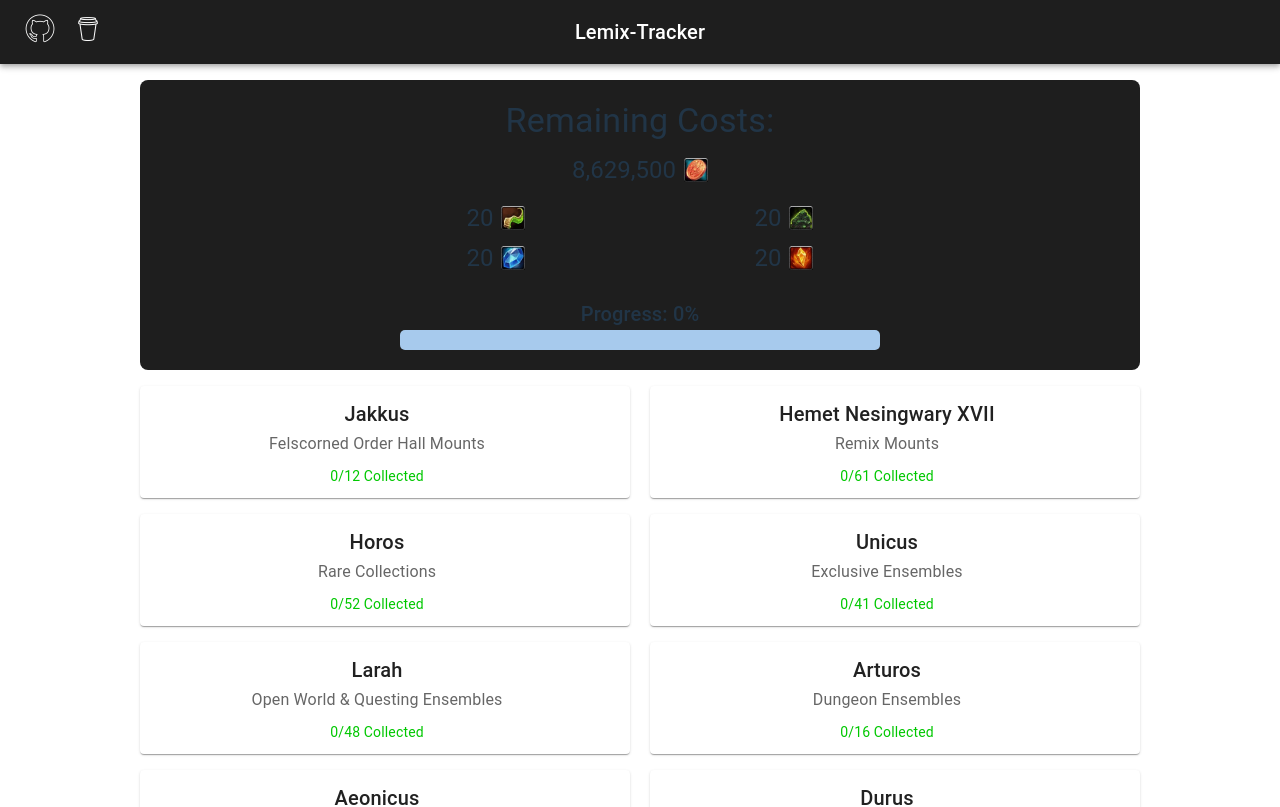
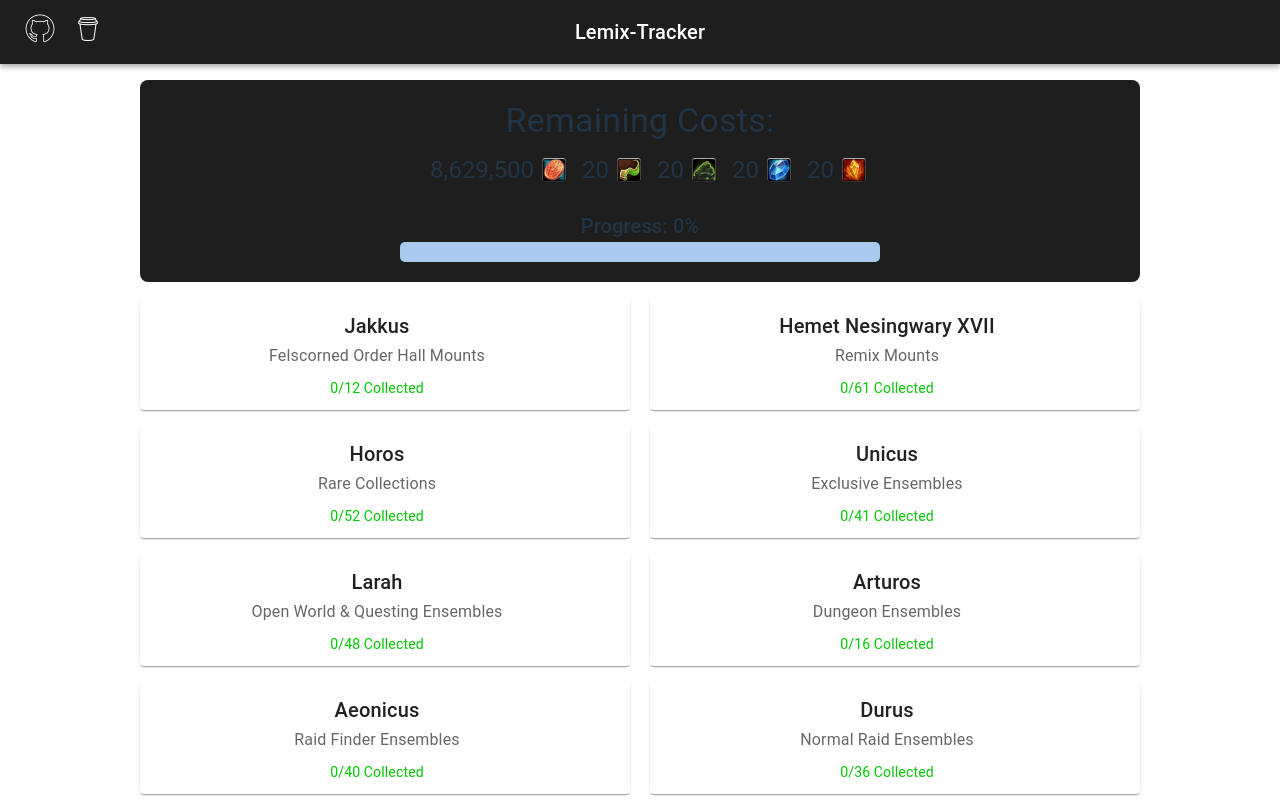
Before and after one commit to TiaMarieG/lemix-tracker, a React (Vite) app: page / in a window 1280 px wide. Shown: the top 807 px of the page. Built offline with nearby package versions, Linux system fonts and the light colour scheme; some icons are missing.

Commit message:
Fixed styling of currencies as I don't want non-bronze to be stacked until screen size is closer to mobile.

```diff
--- a/src/components/TotalCostTracker.jsx
+++ b/src/components/TotalCostTracker.jsx
@@ -5,29 +5,33 @@ import Box from "@mui/material/Box";
 import Typography from "@mui/material/Typography";
 import LinearProgress from "@mui/material/LinearProgress";
 import { currencyIcons } from "../data/currencies";
+import { useTheme } from "@mui/material/styles";
+import useMediaQuery from "@mui/material/useMediaQuery";
 
 const TotalCostTracker = () => {
    const { allVendorData, collectedItems } = useCollection();
+   const theme = useTheme();
+   const isMobile = useMediaQuery(theme.breakpoints.down("sm"));
 
-   const { bronzeCost, otherCostRows, progress } = useMemo(() => {
+   const { remainingCosts, bronzeCost, otherCostRows, progress } =
+      useMemo(() => {
          let remaining = {};
          let completedCount = 0;
          const totalItems = allVendorData.length;
 
          allVendorData.forEach((item) => {
             const uniqueKey = `${item.vendorName}-${item.id}`;
-         const isCollected = collectedItems[uniqueKey];
-
-         if (isCollected) {
+            if (collectedItems[uniqueKey]) {
                completedCount++;
             } else {
                const itemCosts =
                   "cost" in item && typeof item.cost === "object"
                      ? item.cost
                      : { bronzeCost: item.bronzeCost };
-
                for (const currency in itemCosts) {
-               if (Object.prototype.hasOwnProperty.call(itemCosts, currency)) {
+                  if (
+                     Object.prototype.hasOwnProperty.call(itemCosts, currency)
+                  ) {
                      remaining[currency] =
                         (remaining[currency] || 0) + itemCosts[currency];
                   }
@@ -35,11 +39,8 @@ const TotalCostTracker = () => {
             }
          });
 
-      // Separate bronze from the other costs
          const { bronzeCost, ...otherCosts } = remaining;
          const otherCostsArray = Object.entries(otherCosts);
-
-      // Group the other costs into pairs
          const rows = [];
          for (let i = 0; i < otherCostsArray.length; i += 2) {
             rows.push(otherCostsArray.slice(i, i + 2));
@@ -48,7 +49,12 @@ const TotalCostTracker = () => {
          const progressValue =
             totalItems > 0 ? (completedCount / totalItems) * 100 : 0;
 
-      return { bronzeCost, otherCostRows: rows, progress: progressValue };
+         return {
+            remainingCosts: remaining,
+            bronzeCost,
+            otherCostRows: rows,
+            progress: progressValue,
+         };
       }, [allVendorData, collectedItems]);
 
    return (
@@ -57,13 +63,15 @@ const TotalCostTracker = () => {
             backgroundColor: "#1e1e1e",
             padding: "20px",
             borderRadius: "8px",
-            mb: 2
+            mb: 2,
          }}
       >
          <Typography variant="h4" gutterBottom align="center">
             Remaining Costs:
          </Typography>
 
+         {isMobile ? (
+            <>
                {bronzeCost > 0 && (
                   <Box
                      className="flex-center"
@@ -79,12 +87,11 @@ const TotalCostTracker = () => {
                      />
                   </Box>
                )}
-
                <Box
                   sx={{
                      display: "flex",
                      flexDirection: "column",
-               alignItems: "center"
+                     alignItems: "center",
                   }}
                >
                   {otherCostRows.map((row, index) => (
@@ -112,6 +119,33 @@ const TotalCostTracker = () => {
                      </Box>
                   ))}
                </Box>
+            </>
+         ) : (
+            <Box
+               sx={{
+                  display: "flex",
+                  justifyContent: "center",
+                  flexWrap: "wrap",
+               }}
+            >
+               {Object.entries(remainingCosts).map(([currency, amount]) => (
+                  <Box
+                     key={currency}
+                     className="flex-center"
+                     sx={{ ml: 2, mb: 1 }}
+                  >
+                     <Typography variant="h5">
+                        {amount.toLocaleString()}
+                     </Typography>
+                     <img
+                        src={currencyIcons[currency]}
+                        alt={`${currency} icon`}
+                        className="currency-icon"
+                     />
+                  </Box>
+               ))}
+            </Box>
+         )}
 
          <Box sx={{ width: { xs: "90%", sm: "50%" }, mx: "auto", mt: 2 }}>
             <Typography variant="h6" align="center">
```
Lines whose indentation alone changed are shown as unchanged.
